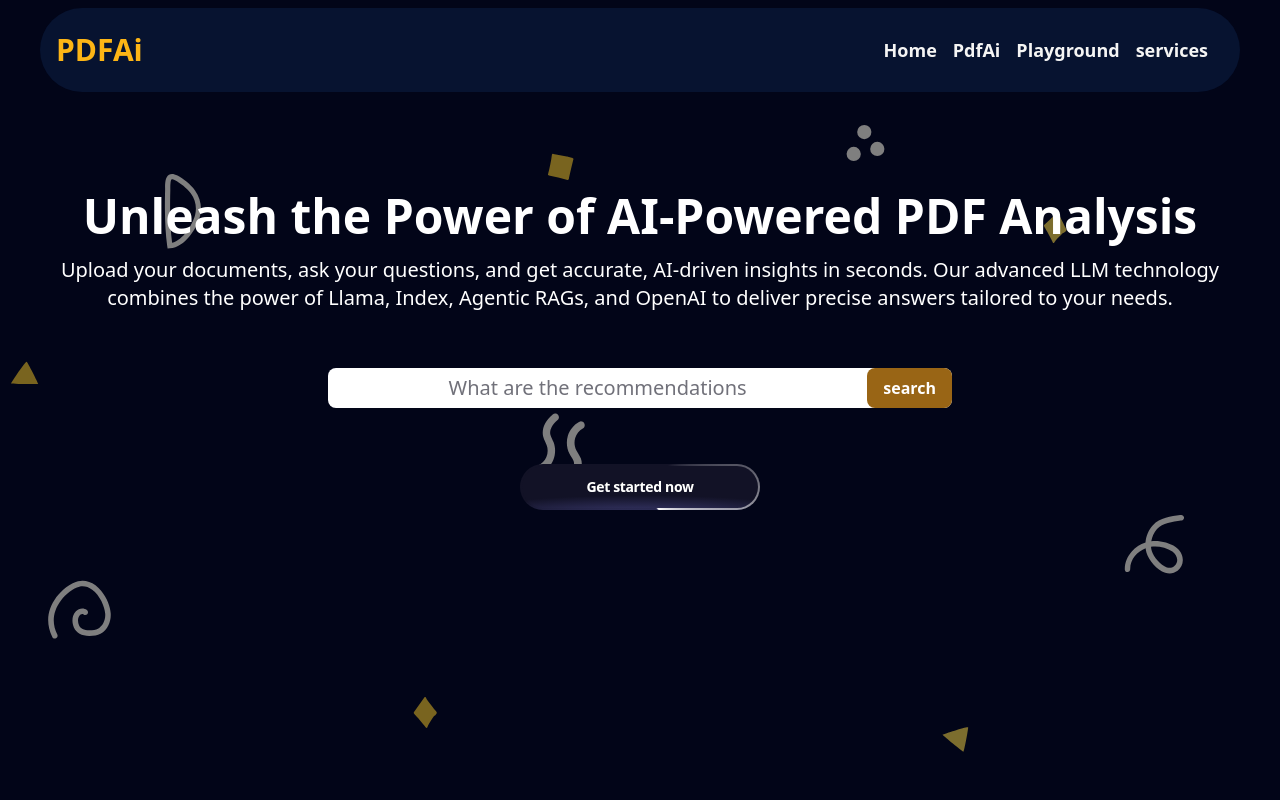
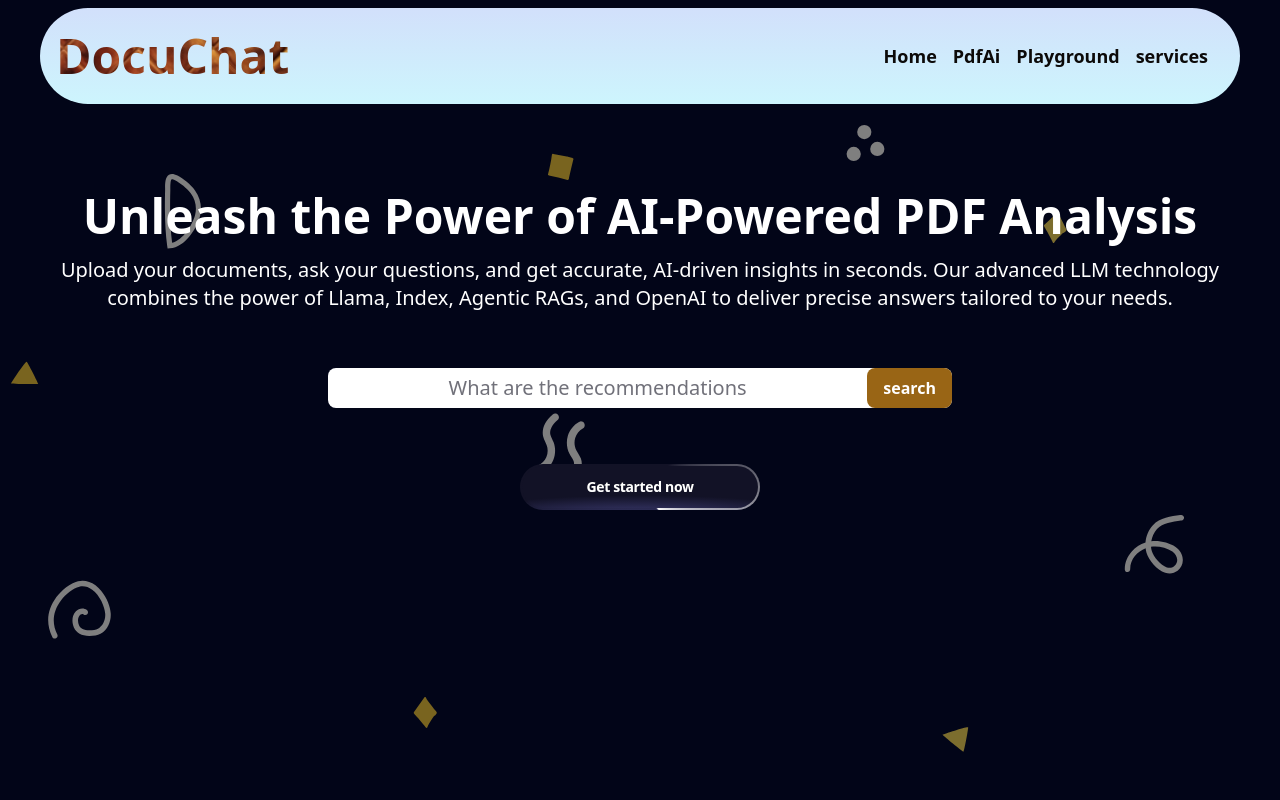
Before and after one commit to Bettenoch/skimmerUI, a React (Vite) app: page / in a window 1280 px wide. Shown: the top 800 px of the page. Built offline with nearby package versions, Linux system fonts and the light colour scheme.

Commit message:
Change dekstop nave style.

```diff
--- a/src/components/DesktopNav.tsx
+++ b/src/components/DesktopNav.tsx
@@ -1,17 +1,18 @@
 import { Link } from "react-router-dom";
 import { mainLinks } from "@/constants";
+import Cliptext from "./Cliptext";
 
 const DesktopNav = () => {
   return (
     <header className="flex  w-full fixed z-50">
-      <nav className="flex gap-6 justify-between w-full mx-10 py-6 mt-2 bg-[#071330] rounded-full">
+      <nav className="flex gap-6 justify-between w-full mx-10 py-6 mt-2 bg-light1 rounded-full">
         <Link to="/" className="flex cursor-pointer items-center gap-1 pl-4">
-            <h1 className="text-3xl font-extrabold text-[#FDB515]"> PDFAi</h1>
+          <Cliptext text="DocuChat" img="/background/goldbg2.png" />
         </Link>
         <ul className="flex items-center gap-4 pr-8">
           {mainLinks.map((link) => (
             <li key={link.label}>
-              <Link to={link.label} className=" flex text-lg font-bold text-stone-100">
+              <Link to={link.route} className=" flex text-lg font-bold text-stone-950">
                 {link.label}
               </Link>
             </li>
```
